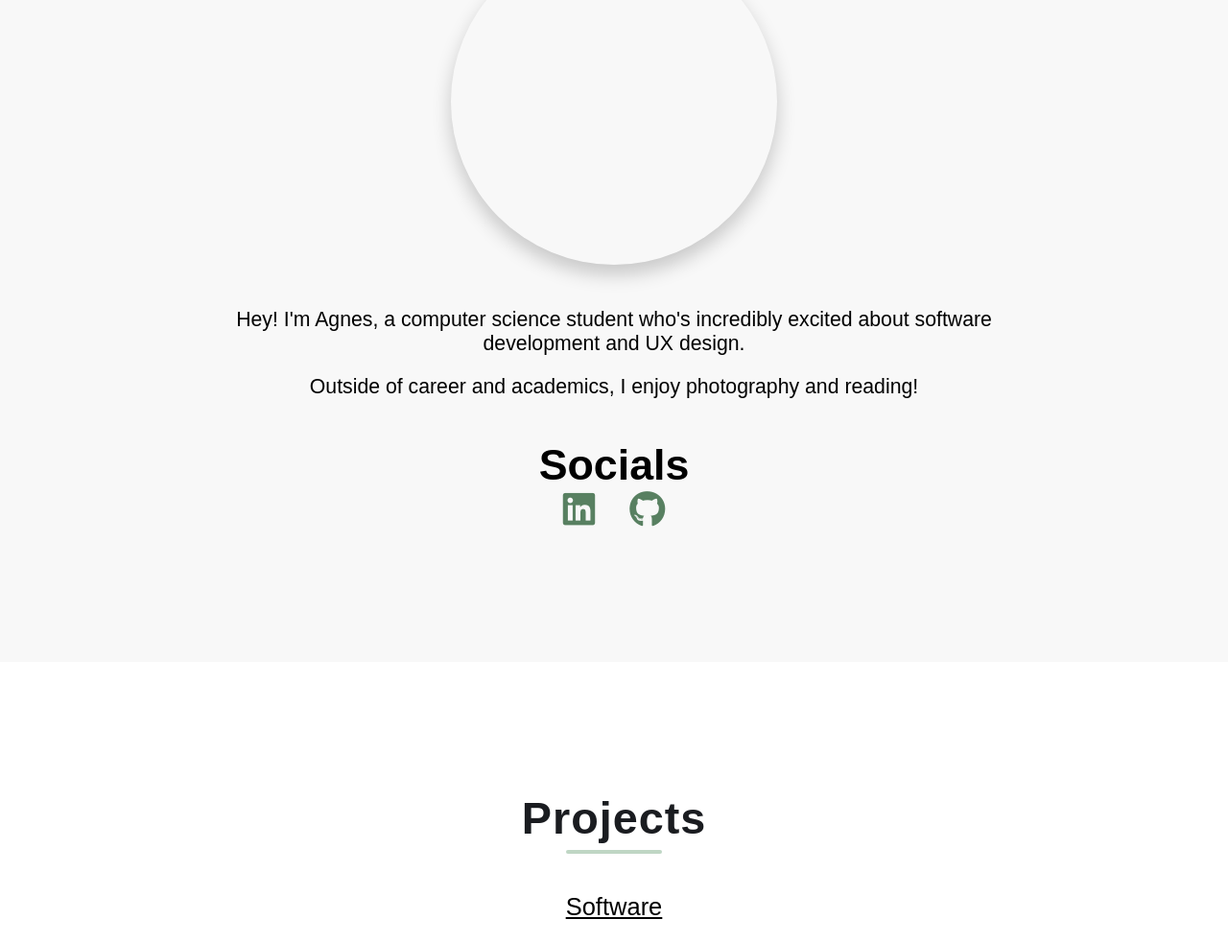
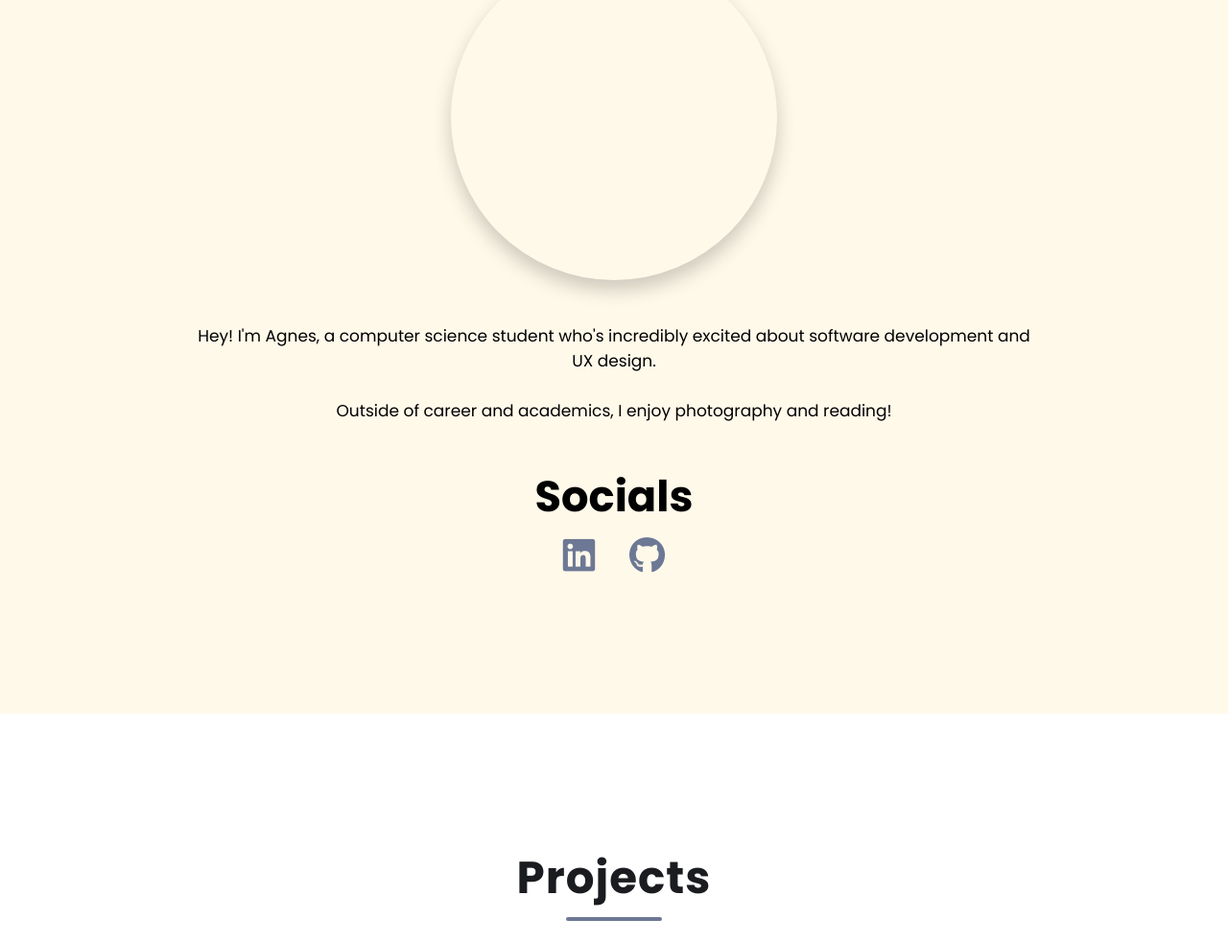
Before and after one commit to Agneswei/Personal-Portfolio, a plain HTML site: page index.html in a window 1280 px wide. Shown: the part 297-1280 px from the top of the page at 96% size. Drawn offline with nearby package versions, Linux system fonts and the light colour scheme; a web font is replaced by a local one.

Commit message:
Update styles.css

```diff
--- a/styles.css
+++ b/styles.css
@@ -2,7 +2,7 @@
 :root {
     --text-color: #1a1c20;
     --link-color: #ffffff;
-    --background-color: #eeeff1;
+    --background-color: #dde6d5;
     font-size: 17px; /* Set the base font size */
 }
 
@@ -17,20 +17,9 @@ html {
     scroll-padding-top: 5rem; /* Adjust this value based on the height of your nav bar */
 }
 
-@font-face {
-    font-family: "Steph";
-    src: url("fonts/steph-font.ttf");
-    font-weight: normal;
-}
-
-@font-face {
-    font-family: "Steph";
-    src: url("fonts/steph-font-bold.ttf");
-    font-weight: bold;
-}
-
 body {
-    font-family: 'Steph', sans-serif;
+    font-family: 'Poppins', sans-serif;
+    background-color: var(--background-color);
 }
 
 a {
@@ -39,7 +28,7 @@ a {
 }
 
 nav {
-    background-color: #bfd6c4;
+    background-color: #6D7895;
     display: flex;
     justify-content: space-between;
     padding: 0 3.125rem;
@@ -49,7 +38,6 @@ nav {
     top: 0;
     width: 100%;
     z-index: 1000;
-    background-color: rgba(191, 214, 196, 0.9);
     backdrop-filter: blur(5px);
 }
 
@@ -85,11 +73,11 @@ section {
 }
 
 section:nth-of-type(odd) {
-    background-color: #f8f8f8; /* Light gray for odd sections */
+    background-color: #fff9ea;  /*light cream*/
 }
 
 section:nth-of-type(even) {
-    background-color: #ffffff; /* White for even sections */
+    background-color: #ffffff;
 }
 
 /* Section Heading Styles */
@@ -107,7 +95,7 @@ section h2::after {
     position: absolute;
     width: 100px;
     height: 4px;
-    background-color: #bfd6c4;
+    background-color: #6D7895; /* underline color */
     bottom: -10px;
     left: 50%;
     transform: translateX(-50%);
@@ -161,8 +149,8 @@ section h2::after {
 }
 
 #about-section .bio p {
-    font-size: 1.25rem;
-    font-weight: 300;
+    font-size: 17px;
+    font-weight: 400;
 }
 
 #about-section .social-links {
@@ -179,12 +167,12 @@ section h2::after {
 }
 
 #about-section .social-links a:hover i {
-    color: #a5d6b0;
+    color: #1a1c20;
     transform: scale(1.2);
 }
 
 #about-section .social-links i {
-    color: #588061;
+    color: #6D7895;
     font-weight: 500;
 }
 
@@ -252,13 +240,6 @@ section h2::after {
     font-weight: 700;
 }
 
-#projects-section h3 {
-    margin-bottom: 2rem;
-    font-size: 1.5rem;
-    font-weight: 500;
-    text-decoration: underline;
-}
-
 .project-subsection {
     width: 100%;
     margin-bottom: 4rem; /* Add space between subsections */
@@ -311,7 +292,7 @@ section h2::after {
 
 .project-box p {
     font-size: 1rem;
-    font-weight: 300;
+    font-weight: 400;
     color: #494a4a;
 }
 
@@ -340,15 +321,12 @@ section h2::after {
 
 #skills-section i {
     font-size: 3rem;
-    color: #588061;
+    color: #6D7895;
     transition: transform 0.3s ease, color 0.3s ease;
     margin: 1rem 0; /* Add margin to ensure proper spacing */
 }
 
-#skills-section i:hover {
-    transform: scale(1.2);
-    color: #a5d6b0;
-}
+
 
 /* Leave a Message Section */
 #leave-message-section {
```
